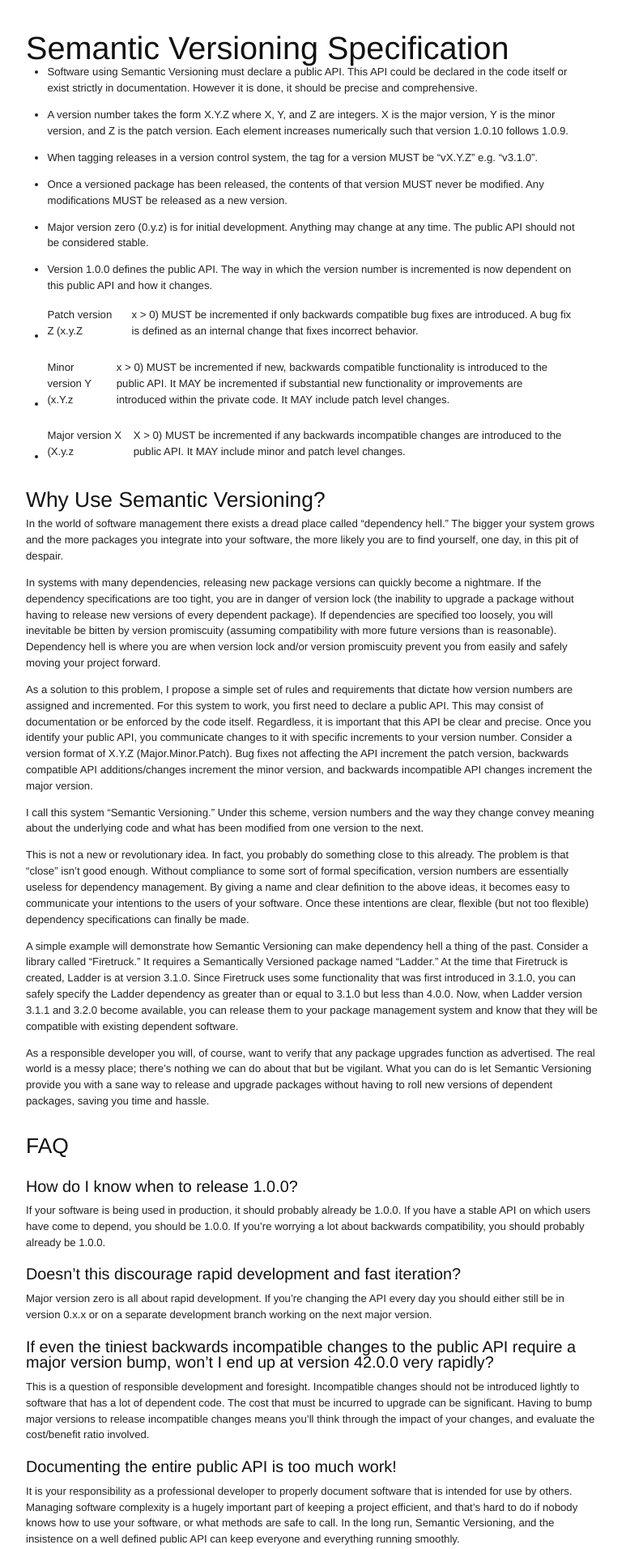
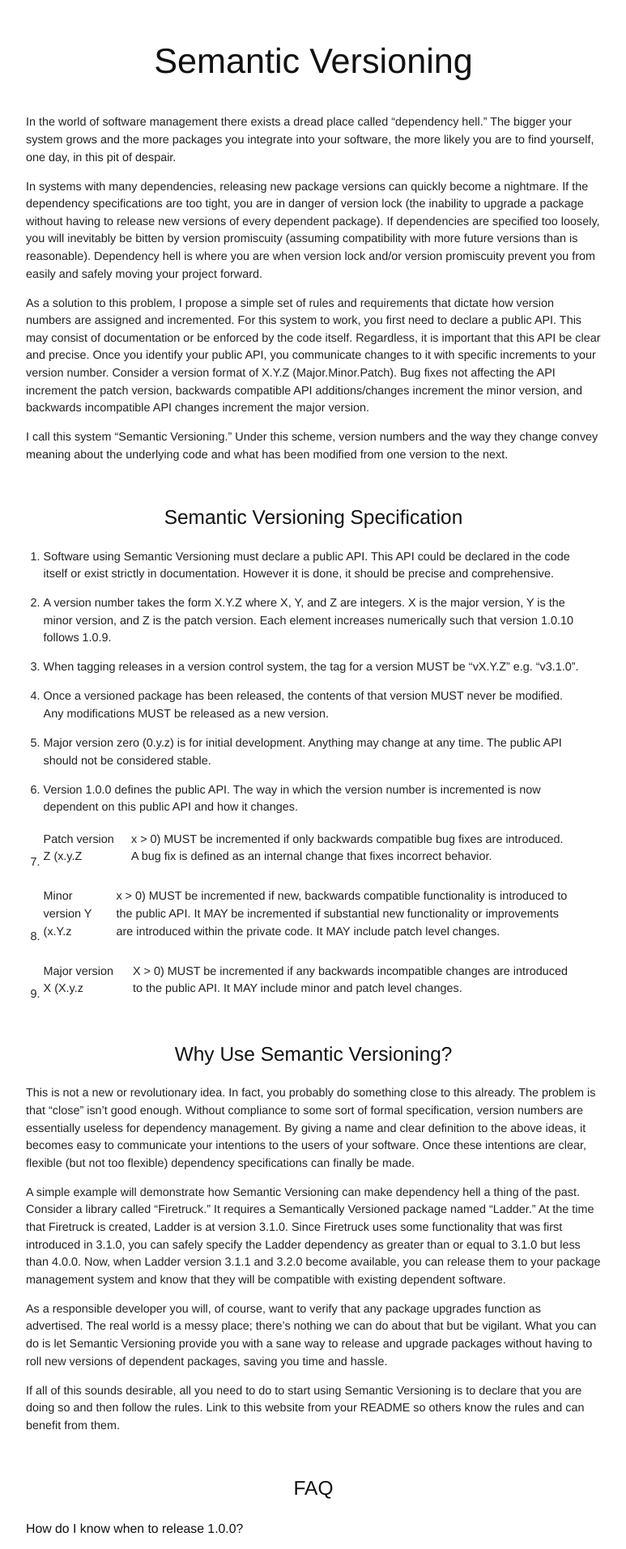
Before and after one commit to semver/semver.org, a Jekyll site: the page built from index.md, in a window 1280 px wide. Shown: the top 1913 px of the page at 81% size, without its empty margins (253-1026 px from the left). Built offline with Jekyll 4.4.1, drawn with Linux system fonts in a browser that asks for light colours; Markdown is read by kramdown in place of the engine named in the settings; some of the changed text lies outside the part shown.

Commit message:
updates!

```diff
--- a/css/screen.css
+++ b/css/screen.css
@@ -1,20 +1,33 @@
 html {
-  font-size: 110%;
+  font-size: 120%;
+  line-height: 1.75em;
 }
 
 .container {
-  margin-top: 3em;
-  margin-bottom: 3em;
+  margin-top: 2em;
+  margin-bottom: 2em;
   width: 710px;
 }
 
 h1, h2, h3, h4, h5, h6 {
   margin-top: 1em;
-  margin-bottom: 0 !important;
+  margin-bottom: .75em;
+  line-height: 1.5em;
 }
 
-h3, h4, h5, h6 {
-  margin-bottom: .5em !important;
+h1 {
+  font-size: 300%;
+  text-align: center;
+}
+
+h2 {
+  margin-top: 2em;
+  font-size: 170%;
+  text-align: center;
+}
+
+h3 {
+  font-size: 110%;
 }
 
 p {
@@ -38,8 +51,8 @@ pre code {
   border: none;
 }
 
-ul {
-  padding-left: 2em;
+ol {
+  padding-left: 1.5em;
 }
 
 td {
--- a/index.md
+++ b/index.md
@@ -3,44 +3,50 @@ layout: default
 title: Semantic Versioning
 ---
 
+Semantic Versioning
+===================
+
+In the world of software management there exists a dread place called "dependency hell." The bigger your system grows and the more packages you integrate into your software, the more likely you are to find yourself, one day, in this pit of despair.
+
+In systems with many dependencies, releasing new package versions can quickly become a nightmare. If the dependency specifications are too tight, you are in danger of version lock (the inability to upgrade a package without having to release new versions of every dependent package). If dependencies are specified too loosely, you will inevitably be bitten by version promiscuity (assuming compatibility with more future versions than is reasonable). Dependency hell is where you are when version lock and/or version promiscuity prevent you from easily and safely moving your project forward.
+
+As a solution to this problem, I propose a simple set of rules and requirements that dictate how version numbers are assigned and incremented. For this system to work, you first need to declare a public API. This may consist of documentation or be enforced by the code itself. Regardless, it is important that this API be clear and precise. Once you identify your public API, you communicate changes to it with specific increments to your version number. Consider a version format of X.Y.Z (Major.Minor.Patch). Bug fixes not affecting the API increment the patch version, backwards compatible API additions/changes increment the minor version, and backwards incompatible API changes increment the major version.
+
+I call this system "Semantic Versioning." Under this scheme, version numbers and the way they change convey meaning about the underlying code and what has been modified from one version to the next.
+
+
 Semantic Versioning Specification
-=================================
+---------------------------------
 
-* Software using Semantic Versioning must declare a public API. This API could be declared in the code itself or exist strictly in documentation. However it is done, it should be precise and comprehensive.
+1. Software using Semantic Versioning must declare a public API. This API could be declared in the code itself or exist strictly in documentation. However it is done, it should be precise and comprehensive.
 
-* A version number takes the form X.Y.Z where X, Y, and Z are integers. X is the major version, Y is the minor version, and Z is the patch version. Each element increases numerically such that version 1.0.10 follows 1.0.9.
+1. A version number takes the form X.Y.Z where X, Y, and Z are integers. X is the major version, Y is the minor version, and Z is the patch version. Each element increases numerically such that version 1.0.10 follows 1.0.9.
 
-* When tagging releases in a version control system, the tag for a version MUST be "vX.Y.Z" e.g. "v3.1.0".
+1. When tagging releases in a version control system, the tag for a version MUST be "vX.Y.Z" e.g. "v3.1.0".
 
-* Once a versioned package has been released, the contents of that version MUST never be modified. Any modifications MUST be released as a new version.
+1. Once a versioned package has been released, the contents of that version MUST never be modified. Any modifications MUST be released as a new version.
 
-* Major version zero (0.y.z) is for initial development. Anything may change at any time. The public API should not be considered stable.
+1. Major version zero (0.y.z) is for initial development. Anything may change at any time. The public API should not be considered stable.
 
-* Version 1.0.0 defines the public API. The way in which the version number is incremented is now dependent on this public API and how it changes.
+1. Version 1.0.0 defines the public API. The way in which the version number is incremented is now dependent on this public API and how it changes.
 
-* Patch version Z (x.y.Z | x > 0) MUST be incremented if only backwards compatible bug fixes are introduced. A bug fix is defined as an internal change that fixes incorrect behavior.
+1. Patch version Z (x.y.Z | x > 0) MUST be incremented if only backwards compatible bug fixes are introduced. A bug fix is defined as an internal change that fixes incorrect behavior.
 
-* Minor version Y (x.Y.z | x > 0) MUST be incremented if new, backwards compatible functionality is introduced to the public API. It MAY be incremented if substantial new functionality or improvements are introduced within the private code. It MAY include patch level changes.
+1. Minor version Y (x.Y.z | x > 0) MUST be incremented if new, backwards compatible functionality is introduced to the public API. It MAY be incremented if substantial new functionality or improvements are introduced within the private code. It MAY include patch level changes.
 
-* Major version X (X.y.z | X > 0) MUST be incremented if any backwards incompatible changes are introduced to the public API. It MAY include minor and patch level changes.
+1. Major version X (X.y.z | X > 0) MUST be incremented if any backwards incompatible changes are introduced to the public API. It MAY include minor and patch level changes.
 
 
 Why Use Semantic Versioning?
 ----------------------------
-
-In the world of software management there exists a dread place called "dependency hell." The bigger your system grows and the more packages you integrate into your software, the more likely you are to find yourself, one day, in this pit of despair.
-
-In systems with many dependencies, releasing new package versions can quickly become a nightmare. If the dependency specifications are too tight, you are in danger of version lock (the inability to upgrade a package without having to release new versions of every dependent package). If dependencies are specified too loosely, you will inevitable be bitten by version promiscuity (assuming compatibility with more future versions than is reasonable). Dependency hell is where you are when version lock and/or version promiscuity prevent you from easily and safely moving your project forward.
-
-As a solution to this problem, I propose a simple set of rules and requirements that dictate how version numbers are assigned and incremented. For this system to work, you first need to declare a public API. This may consist of documentation or be enforced by the code itself. Regardless, it is important that this API be clear and precise. Once you identify your public API, you communicate changes to it with specific increments to your version number. Consider a version format of X.Y.Z (Major.Minor.Patch). Bug fixes not affecting the API increment the patch version, backwards compatible API additions/changes increment the minor version, and backwards incompatible API changes increment the major version.
-
-I call this system "Semantic Versioning." Under this scheme, version numbers and the way they change convey meaning about the underlying code and what has been modified from one version to the next.
 
 This is not a new or revolutionary idea. In fact, you probably do something close to this already. The problem is that "close" isn't good enough. Without compliance to some sort of formal specification, version numbers are essentially useless for dependency management. By giving a name and clear definition to the above ideas, it becomes easy to communicate your intentions to the users of your software. Once these intentions are clear, flexible (but not too flexible) dependency specifications can finally be made.
 
 A simple example will demonstrate how Semantic Versioning can make dependency hell a thing of the past. Consider a library called "Firetruck." It requires a Semantically Versioned package named "Ladder." At the time that Firetruck is created, Ladder is at version 3.1.0. Since Firetruck uses some functionality that was first introduced in 3.1.0, you can safely specify the Ladder dependency as greater than or equal to 3.1.0 but less than 4.0.0. Now, when Ladder version 3.1.1 and 3.2.0 become available, you can release them to your package management system and know that they will be compatible with existing dependent software.
 
 As a responsible developer you will, of course, want to verify that any package upgrades function as advertised. The real world is a messy place; there's nothing we can do about that but be vigilant. What you can do is let Semantic Versioning provide you with a sane way to release and upgrade packages without having to roll new versions of dependent packages, saving you time and hassle.
+
+If all of this sounds desirable, all you need to do to start using Semantic Versioning is to declare that you are doing so and then follow the rules. Link to this website from your README so others know the rules and can benefit from them.
 
 
 FAQ
@@ -62,8 +68,14 @@ This is a question of responsible development and foresight. Incompatible change
 
 It is your responsibility as a professional developer to properly document software that is intended for use by others. Managing software complexity is a hugely important part of keeping a project efficient, and that's hard to do if nobody knows how to use your software, or what methods are safe to call. In the long run, Semantic Versioning, and the insistence on a well defined public API can keep everyone and everything running smoothly.
 
+### What do I do if I accidentally release a backwards incompatible change as a minor version?
+
+As soon as you realize that you've broken the Semantic Versioning spec, fix the problem and release a new minor version that corrects the problem and restores backwards compatibility. Remember, it is unacceptable to modify versioned releases, even under this circumstance. If it's appropriate, document the offending version and inform your users of the problem so that they are aware of the offending version.
+
 
 About
 -----
 
-The Semantic Versioning specification is authored by [Tom Preston-Werner](http://tom.preston-werner.com), inventor of Gravatars and cofounder of [GitHub](http://github.com/).
+The Semantic Versioning specification is authored by [Tom Preston-Werner](http://tom.preston-werner.com), inventor of Gravatars and cofounder of GitHub.
+
+If you'd like to leave feedback, please [open an issue on GitHub](https://github.com/mojombo/semver.org/issues).
```
